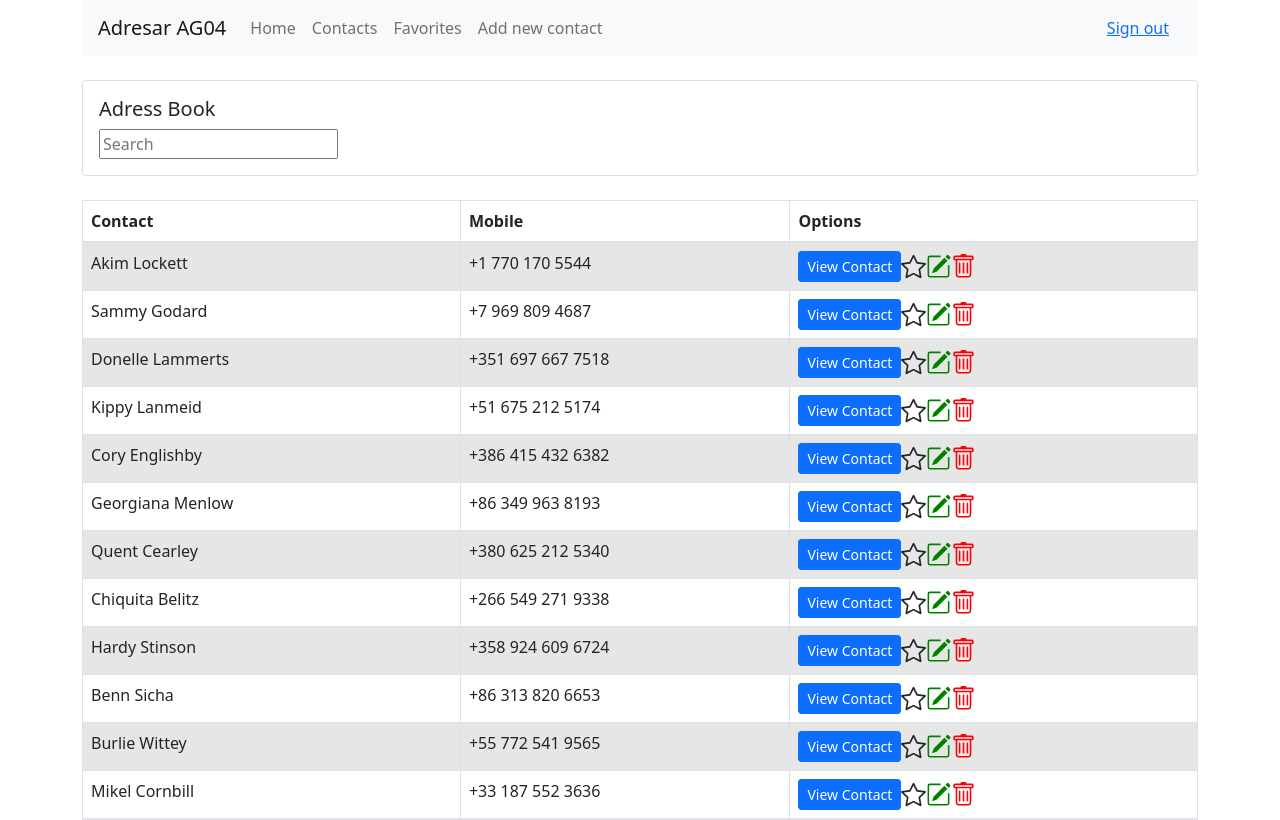
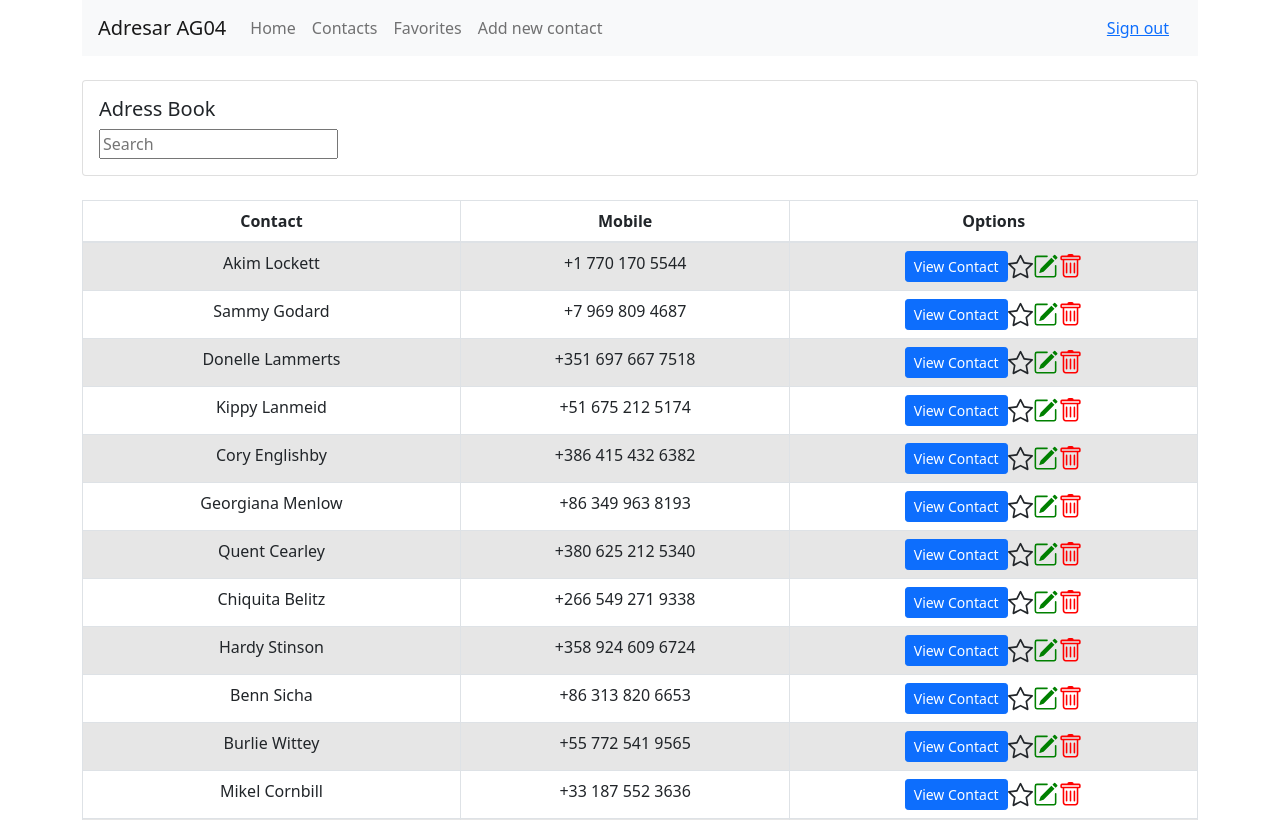
Before and after one commit to ivanrastegorac/adresar, a React (Create React App) app: page /adresar in a window 1280 px wide. Shown: the top 820 px of the page. Built offline with nearby package versions, Linux system fonts and the light colour scheme; no server answers.

Commit message:
Edited App.js

```diff
--- a/package.json
+++ b/package.json
@@ -8,6 +8,7 @@
     "@testing-library/user-event": "^13.5.0",
     "bootstrap": "^5.1.3",
     "firebase": "^9.6.3",
+    "mdbreact": "^5.2.0",
     "react": "^17.0.2",
     "react-bootstrap": "^2.1.1",
     "react-dom": "^17.0.2",
--- a/src/components/App.js
+++ b/src/components/App.js
@@ -1,4 +1,4 @@
-import React, { useState } from 'react';
+import React, { useState, useEffect } from 'react';
 import Login from './Login';
 import { Container } from 'react-bootstrap';
 import { AuthProvider } from '../contexts/AuthContext';
@@ -10,7 +10,21 @@ import Home from './Home';
 import data from '../mock-data.json';
 
 function App() {
+  const LOCAL_STORAGE_KEY = 'contacts';
   const [contacts, setContacts] = useState(data);
+
+  // const addContactHandler = (newContact) => {
+  //   setContacts([...contacts, newContact]);
+  // };
+
+  useEffect(() => {
+    const retriveContacts = JSON.parse(localStorage.getItem(LOCAL_STORAGE_KEY));
+    if (retriveContacts) setContacts(retriveContacts);
+  }, []);
+
+  useEffect(() => {
+    localStorage.setItem(LOCAL_STORAGE_KEY, JSON.stringify(contacts));
+  }, [contacts]);
 
   return (
     <Container>
--- a/src/components/Contact.js
+++ b/src/components/Contact.js
@@ -1,19 +1,16 @@
 import { Button } from 'react-bootstrap';
 import { BsPencilSquare, BsTrash, BsStar } from 'react-icons/bs';
+// import user from '../images/user.png';
 
-export default function Contact({ contact }) {
+const Contact = ({ contact }) => {
   return (
     <>
-      <td>
+      <td className="text-center">
+        {/* <img src={user} alt="contact" size="2px" /> */}
         {contact.name} {contact.lastName}
       </td>
-      {/* <td>{contact.lastName}</td> */}
-      {/* <td>{contact.dateOfBirth}</td> */}
-      <td>{contact.mobile}</td>
-      {/* <td>{contact.phone}</td>
-      <td>{contact.email}</td>
-      <td>{contact.pager}</td> */}
-      <td>
+      <td className="text-center">{contact.mobile}</td>
+      <td className="text-center">
         <Button size="sm">View Contact</Button>
 
         <BsStar size="25px" />
@@ -24,4 +21,6 @@ export default function Contact({ contact }) {
       </td>
     </>
   );
-}
+};
+
+export default Contact;
--- a/src/components/ContactList.js
+++ b/src/components/ContactList.js
@@ -20,14 +20,14 @@ const ContactList = ({ contacts }) => {
       <Table striped bordered hover>
         <thead>
           <tr>
-            <th>Contact</th>
+            <th className="text-center">Contact</th>
             {/* <th>Last Name</th> */}
             {/* <th>Date of birth</th> */}
-            <th>Mobile</th>
+            <th className="text-center">Mobile</th>
             {/* <th>Phone</th>
             <th>Email</th>
             <th>Pager</th> */}
-            <th>Options</th>
+            <th className="text-center">Options</th>
           </tr>
         </thead>
         <tbody>
```
Also changed, not shown: src/images/user.png (added), 1 other file (tests, documents, lock files or other folders).
